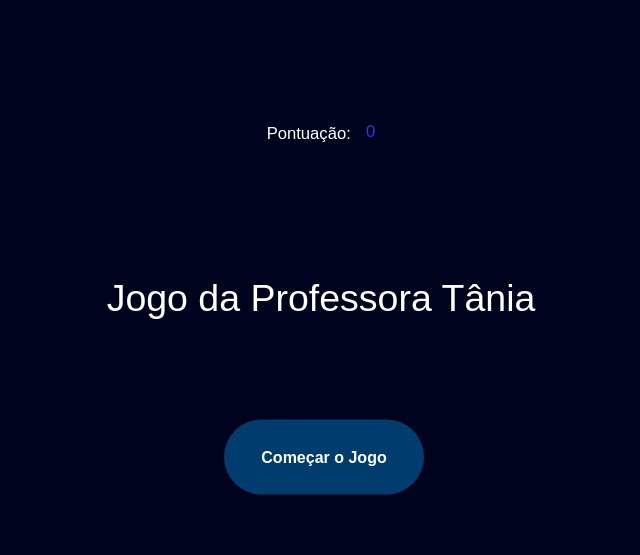
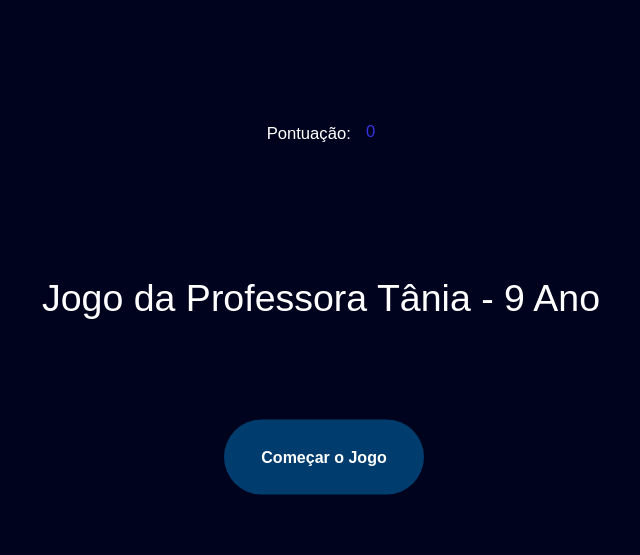
Before and after one commit to TouchRefletz/Jogo-da-Professora-Tania---9-Ano, a plain HTML site: page index.html in a window 1280 px wide. Shown: the whole page, without its empty margins (319-959 px from the left). Drawn offline with Linux system fonts and the light colour scheme; a web font is replaced by a local one.

Commit message:
ALPHA 5.0

```diff
--- a/index.html
+++ b/index.html
@@ -11,7 +11,7 @@
 <link rel="preconnect" href="https://fonts.gstatic.com" crossorigin>
 <link href="https://fonts.googleapis.com/css2?family=Bruno+Ace+SC&display=swap" rel="stylesheet">
     </head>
-    <title>Jogo da Professora Tânia</title>
+    <title>Jogo da Professora Tânia - 9 Ano</title>
     <body id="body">
         <p class="pontostexto">Pontuação:ㅤ<span id="pontuacao" style="color: rgb(51, 51, 226);">0</span></p>
 
@@ -36,7 +36,7 @@
 
           <div id="comeco-de-jogo">
             <div class="titulo">
-                <p class="titulonivel">Jogo da Professora Tânia</p>
+                <p class="titulonivel">Jogo da Professora Tânia - 9 Ano</p>
                 </div>
                     <div class="botoes" style="margin-top: 100px;">
                     <button onmouseover="playSound()" onclick="playMusic()" class="botao botaocomecarjogo" style="opacity: 1; height: 75px; cursor: pointer;">Começar o Jogo</button>
@@ -45,7 +45,7 @@
 
         <div id="elementos-a-serem-substituidos" style="display: none;">
         <div class="titulo">
-        <p id="titulopagina">Jogo da Professora Tânia</p>
+        <p id="titulopagina">Jogo da Professora Tânia - 9 Ano</p>
         </div>
         <div class="botoes">
             <button id="jogar" class="botao" onmouseover="playSound()" onmouseout="stopSound()">Jogar</button>
```
